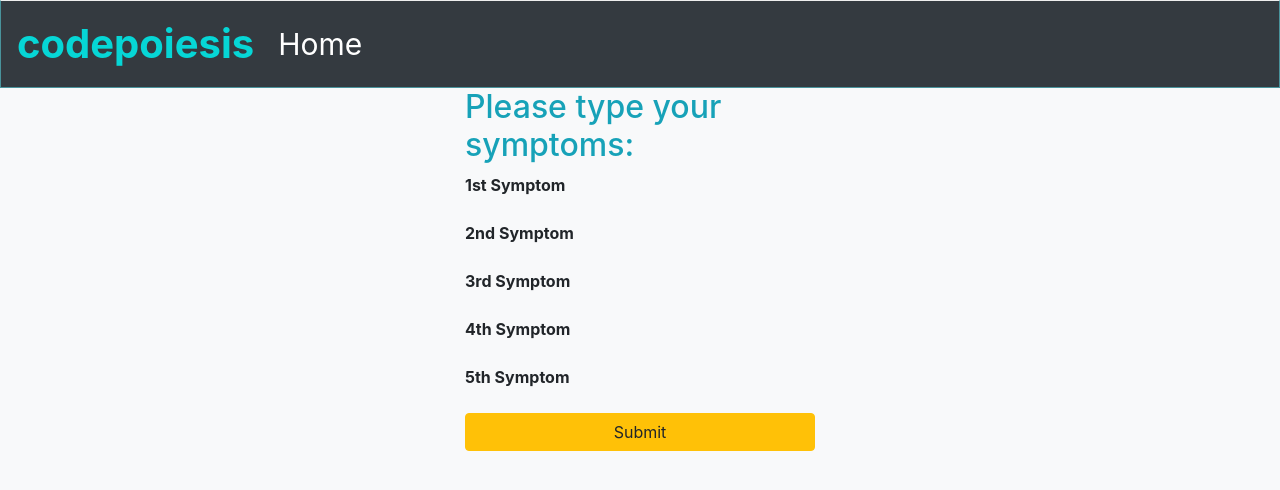
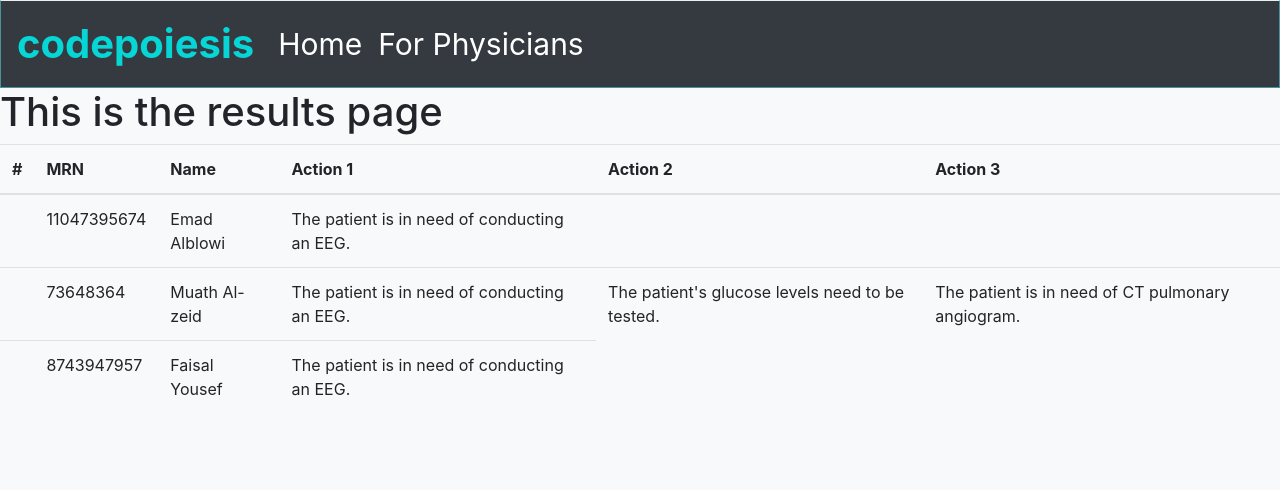
Before and after one commit to Zakurove/homathon, a Django app: page /results/ in a window 1280 px wide. Shown: the top 490 px of the page. Run offline with Django 3.2, Linux system fonts and the light colour scheme; data comes from the database, SQL or seed files in the repository; some libraries are stand-ins or nearby versions.

Commit message:
Add next and physicians

```diff
--- a/emergency/models.py
+++ b/emergency/models.py
@@ -1,6 +1,6 @@
 from django.db import models
 
-# Create your models here.
+# Create your models here
 class Symx(models.Model):
     MRN_number = models.CharField(max_length=264)
     first_name = models.CharField(max_length=264)
--- a/emergency/urls.py
+++ b/emergency/urls.py
@@ -5,4 +5,5 @@ urlpatterns = [
     path('', views.index, name="index"),
     path('symptoms/', views.symptoms, name="symptoms"),
     path('results/', views.results, name='results'),
+    path('next/', views. next, name='next'),
 ]
--- a/emergency/views.py
+++ b/emergency/views.py
@@ -7,6 +7,8 @@ from .forms import  nSymx
 def index(request):
     return render(request,'emergency/index.html')
 
+def next(request):
+    return render(request,'emergency/next.html')
 
 def results(request):
     symptom_list = Symx.objects.order_by('MRN_number')
@@ -20,7 +22,7 @@ def symptoms(request):
         form = nSymx(request.POST)
         if form.is_valid():
             form.save(commit=True)
-            return results(request)
+            return next(request)
         else:
             print('ERROR FORM INVALID')
 
--- a/requirements.txt
+++ b/requirements.txt
@@ -1,7 +1,7 @@
 asgiref==3.2.7
 certifi==2020.4.5.1
 dj-database-url==0.5.0
-Django==2.1
+Django==2.1.5
 django-heroku==0.3.1
 gunicorn==20.0.4
 psycopg2==2.8.5
--- a/templates/emergency/base.html
+++ b/templates/emergency/base.html
@@ -14,21 +14,24 @@
       .navbar{border-color:#49939c; border-width:thin; border-top:thin; border-style:ridge;}
       .nav-link{color: white}
       #textsize{font-size:30px;}
+      #textssize{font-size:30px;}
     </style>
   </head>
   <body>
     <body class="bg-light">
   <nav class="navbar navbar-expand-lg navbar-light; bg-dark">
-    <a class="navbar-brand" href="/homathon_app">  <b class="" id="codecolor">codepoiesis</b> </a>
+    <a class="navbar-brand" href="/">  <b class="" id="codecolor">codepoiesis</b> </a>
     <button class="navbar-toggler" type="button" data-toggle="collapse" data-target="#navbarNavDropdown" aria-controls="navbarNavDropdown" aria-expanded="false" aria-label="Toggle navigation">
       <span class="navbar-toggler-icon"></span>
     </button>
     <div class="collapse navbar-collapse" id="navbarNavDropdown">
       <ul class="navbar-nav">
         <li class="nav-item active">
-          <a class="nav-link" id="textsize" href="/homathon_app">Home <span class="sr-only">(current)</span></a>
+          <a class="nav-link" id="textsize" href="/">Home <span class="sr-only">(current)</span></a>
         </li>
-
+        <li class="nav-item">
+  <a class="nav-link" id="textssize" href="/results">For Physicians</a>
+</li>
     </div>
   </nav>
 
--- a/templates/emergency/results.html
+++ b/templates/emergency/results.html
@@ -4,60 +4,93 @@
 
     {% block body_block %}
 
-    <div class="container">
 
 
 
-    </div>
-
-
-    <div class="container">
-      <div class="row">
-        <div class="col-sm">
-
-        </div>
-        <div class="col-sm">
-          <h2 class="text-info">Please type your symptoms:</h2>
-
-            <form method="POST" >
-              {% csrf_token %}
-              {{ form.errors }}
-
-              <div class="form-group">
-              <label class=" font-weight-bold">1st Symptom </label>
-              {{ form.first_symx }}
-            </div>
-
-            <div class="form-group">
-              <label class=" font-weight-bold">2nd Symptom </label>
-              {{ form.second_symx }}
-            </div>
-            <div class="form-group">
-            <label class=" font-weight-bold">3rd Symptom </label>
-
-            {{ form.third_symx }}
-          </div>
-          <div class="form-group">
-          <label class=" font-weight-bold">4th Symptom </label>
-          {{ form.fourth_symx }}
-        </div>
-        <div class="form-group">
-        <label class=" font-weight-bold">5th Symptom </label>
-        {{ form.fifth_symx }}
-      </div>
-
-              <input type="submit" class='btn btn-warning btn-block' value="Submit">
-            </form>
-        </div>
-        <div class="col-sm">
-
-        </div>
-      </div>
-    </div>
+    <h1>This is the results page</h1>
 
 
 
 
 
 
+                    <table class="table">
+            <thead>
+              <tr>
+                <th scope="col">#</th>
+                <th scope="col">MRN</th>
+                <th scope="col">Name</th>
+                <th scope="col">Action 1</th>
+                <th scope="col">Action 2</th>
+                <th scope="col">Action 3</th>
+              </tr>
+            </thead>
+            <tbody>
+  {% if symptoms %}
+
+
+      {% for person in symptoms %}
+              <tr>
+                <th scope="row"></th>
+                <td>{{person.MRN_number}}</td>
+                <td>{{person.first_name}} {{person.last_name}}</td>
+                {% if  person.first_symx == "weakness in one side of the body" or person.first_symx == "sudden confusion" or person.first_symx == "trouble speaking" or person.first_symx == "sudden trouble in vision" or person.first_symx == "loss of balance" %}
+                <td>The patient is in need of conducting an EEG.</td>
+                {% endif %}
+                {% if  person.second_symx == "weakness in one side of the body" or person.second_symx == "sudden confusion" or person.second_symx == "trouble speaking" or person.second_symx == "sudden trouble in vision" or person.second_symx == "loss of balance" %}
+                <td>The patient is in need of conducting an EEG.</td>
+                {% endif %}
+                {% if  person.third_symx == "weakness in one side of the body" or person.third_symx == "sudden confusion" or person.third_symx == "trouble speaking" or person.third_symx == "sudden trouble in vision" or person.third_symx == "loss of balance" %}
+                <td>The patient is in need of conducting an EEG.</td>
+                {% endif %}
+                {% if  person.fourth_symx == "weakness in one side of the body" or person.fourth_symx == "sudden confusion" or person.fourth_symx == "trouble speaking" or person.fourth_symx == "sudden trouble in vision" or person.fourth_symx == "loss of balance" %}
+                <td>The patient is in need of conducting an EEG.</td>
+                {% endif %}
+                {% if  person.fifth_symx == "weakness in one side of the body" or person.fifth_symx == "sudden confusion" or person.fifth_symx == "trouble speaking" or person.fifth_symx == "sudden trouble in vision" or person.fifth_symx == "loss of balance" %}
+                <td>The patient is in need of conducting an EEG.</td>
+                {% endif %}
+
+                <!-- GLUCOSE -->
+                {% if  person.first_symx == "confusion" or person.first_symx == "visual disturbances" or person.first_symx == "Seziure" or person.first_symx == "loss of consciousness" %}
+                <td>The patient's glucose levels need to be tested.</td>
+                {% endif %}
+                {% if  person.second_symx == "confusion" or person.second_symx == "visual disturbances" or person.second_symx == "Seziure" or person.second_symx == "loss of consciousness" %}
+                <td>The patient's glucose levels need to be tested.</td>
+                {% endif %}
+                {% if  person.third_symx == "confusion" or person.third_symx == "visual disturbances" or person.third_symx == "Seziure" or person.third_symx == "loss of consciousness" %}
+                <td>The patient's glucose levels need to be tested.</td>
+                {% endif %}
+                {% if  person.fourth_symx == "confusion" or person.fourth_symx == "visual disturbances" or person.fourth_symx == "Seziure" or person.fourth_symx == "loss of consciousness" %}
+                <td>The patient's glucose levels need to be tested.</td>
+                {% endif %}
+                {% if  person.fifth_symx == "confusion" or person.fifth_symx == "visual disturbances" or person.fifth_symx == "Seziure" or person.fifth_symx == "loss of consciousness" %}
+                <td>The patient's glucose levels need to be tested.</td>
+                {% endif %}
+                <!-- CTPA -->
+                {% if  person.first_symx == "sudden shortness of breath" or person.first_symx == "rapid respiratory rate" or person.first_symx == "coughing up blood" %}
+                <td>The patient is in need of CT pulmonary angiogram.</td>
+                {% endif %}
+                {% if  person.second_symx == "sudden shortness of breath" or person.second_symx == "rapid respiratory rate" or person.second_symx == "coughing up blood" %}
+                <td>The patient is in need of CT pulmonary angiogram.</td>
+                {% endif %}
+                {% if  person.third_symx == "sudden shortness of breath" or person.third_symx == "rapid respiratory rate" or person.third_symx == "coughing up blood" %}
+                <td>The patient is in need of CT pulmonary angiogram.</td>
+                {% endif %}
+                {% if  person.fourth_symx == "sudden shortness of breath" or person.fourth_symx == "rapid respiratory rate" or person.fourth_symx == "coughing up blood" %}
+                <td>The patient is in need of CT pulmonary angiogram.</td>
+                {% endif %}
+                {% if  person.fifth_symx == "sudden shortness of breath" or person.fifth_symx == "rapid respiratory rate" or person.fifth_symx == "coughing up blood" %}
+                <td>The patient is in need of CT pulmonary angiogram.</td>
+                {% endif %}
+              </tr>
+        {% endfor %}
+    {% endif %}
+
+                </tbody>
+              </table>
+
+
+
+
+
     {% endblock %}
```
Also changed, not shown: templates/emergency/next.html (added, +15 -0 lines), db.sqlite3, emergency/migrations/0001_initial.py.
